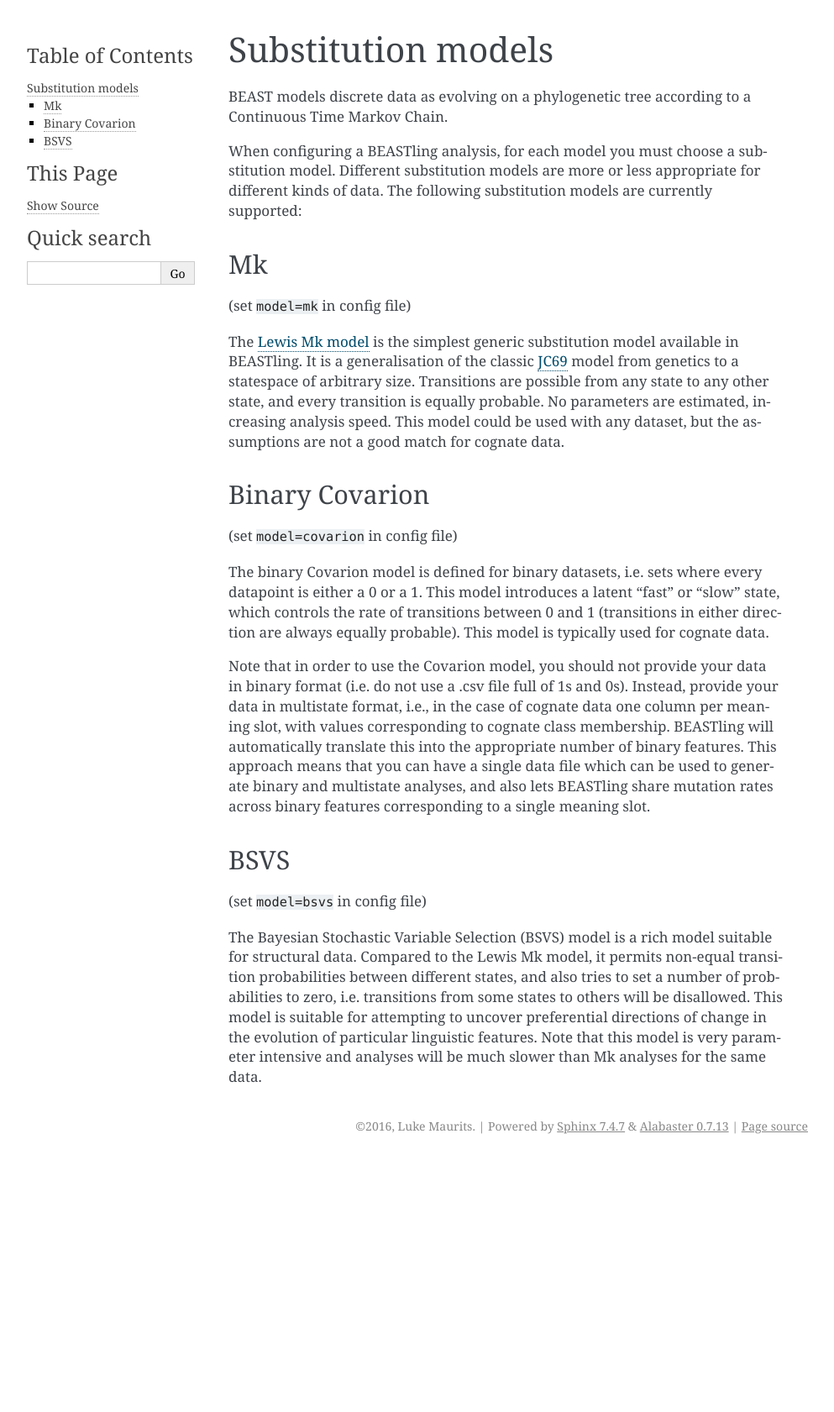
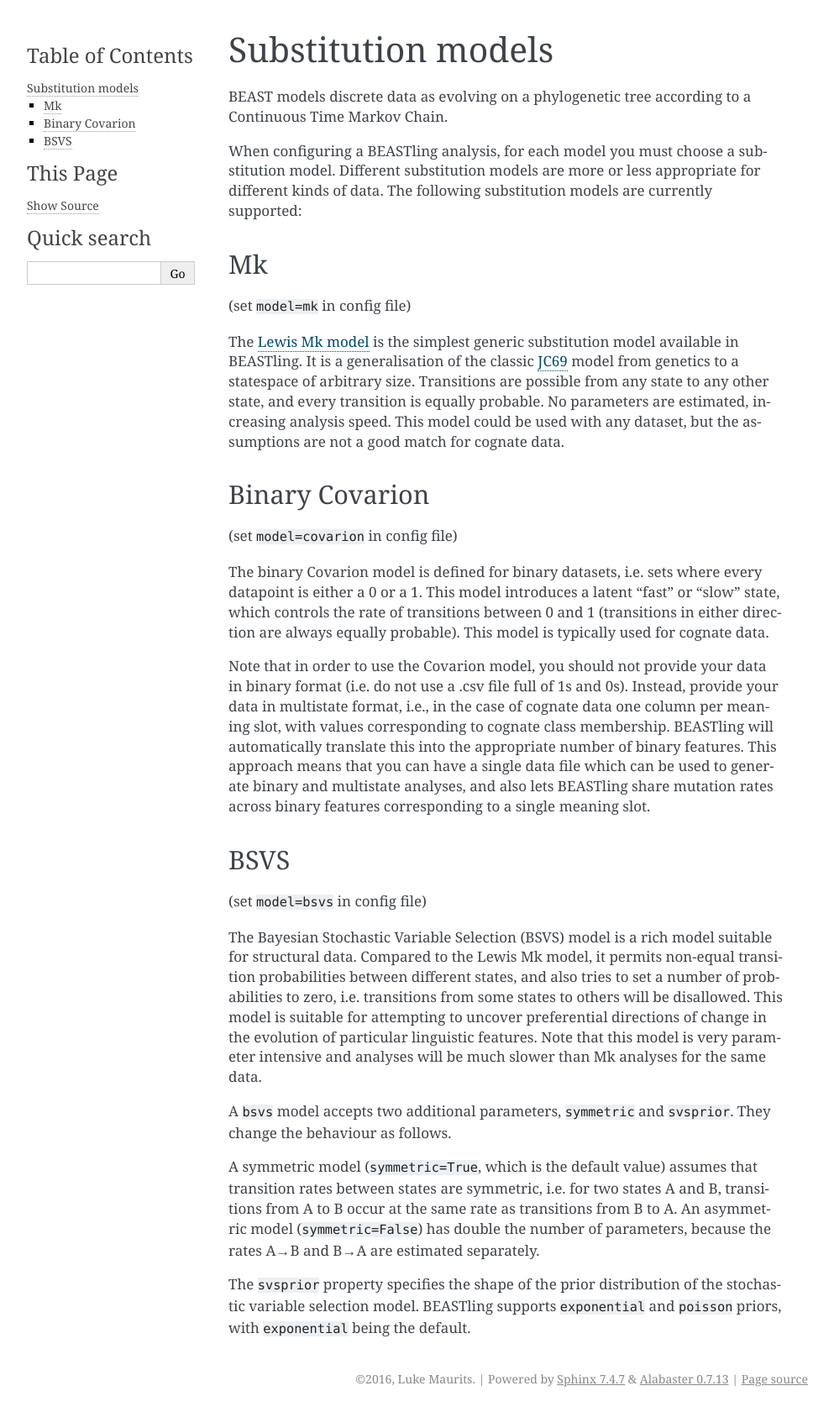
Before and after one commit to lmaurits/BEASTling, a Sphinx documentation site: the page built from docs/substitution.rst, in a window 1280 px wide. Shown: the whole page at 84% size, without its empty margins (148-1141 px from the left). Built offline with Sphinx 7.4.7, drawn with Linux system fonts in a browser that asks for light colours; before the commit the page ends 1380 px from its top, so only the background shows below that.

Commit message:
Add explanation of bsvs model parameters to documentation.

```diff
--- a/docs/substitution.rst
+++ b/docs/substitution.rst
@@ -28,3 +28,10 @@ BSVS
 (set ``model=bsvs`` in config file)
 
 The Bayesian Stochastic Variable Selection (BSVS) model is a rich model suitable for structural data.  Compared to the Lewis Mk model, it permits non-equal transition probabilities between different states, and also tries to set a number of probabilities to zero, i.e. transitions from some states to others will be disallowed.  This model is suitable for attempting to uncover preferential directions of change in the evolution of particular linguistic features.  Note that this model is very parameter intensive and analyses will be much slower than Mk analyses for the same data.
+
+A ``bsvs`` model accepts two additional parameters, ``symmetric`` and ``svsprior``.
+They change the behaviour as follows.
+
+A symmetric model (``symmetric=True``, which is the default value) assumes that transition rates between states are symmetric, i.e. for two states A and B, transitions from A to B occur at the same rate as transitions from B to A. An asymmetric model (``symmetric=False``) has double the number of parameters, because the rates A→B and B→A are estimated separately.
+
+The ``svsprior`` property specifies the shape of the prior distribution of the stochastic variable selection model. BEASTling supports ``exponential`` and ``poisson`` priors, with ``exponential`` being the default.
```
